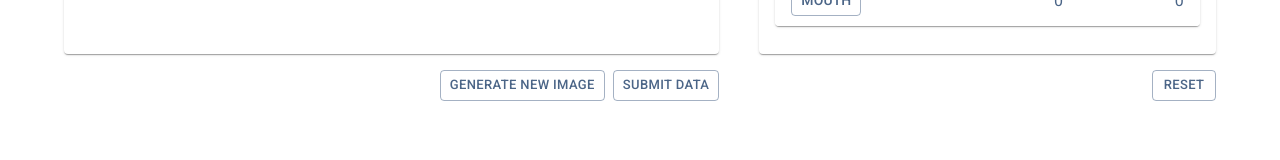
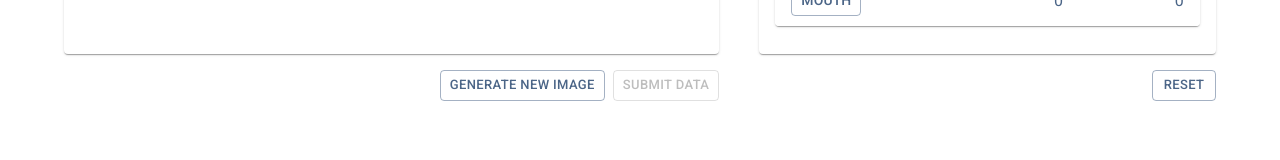
Before and after one commit to timkim0713/monkemotion, a React (Create React App) app: page /contribute in a window 1280 px wide. Shown: the part 631-791 px from the top of the page. Built offline with nearby package versions, Linux system fonts and the light colour scheme.

Commit message:
isDataReady Logic

```diff
--- a/src/components/TagCard.js
+++ b/src/components/TagCard.js
@@ -1,4 +1,4 @@
-import { useState, useRef } from 'react';
+import { useState, useRef, useEffect } from 'react';
 import Typography from '@mui/material/Typography';
 import Button from '@mui/material/Button';
 import Card from '@mui/material/Card';
@@ -30,6 +30,21 @@ function TagCard() {
 
 
     const [data, setData] = useRecoilState(dataRecoil)
+    const [isDataReady, setIsDataReady] = useState(false)
+
+
+
+    useEffect(() => {
+        for (let [key, value] of Object.entries(data)) {
+            if (data[key].x == 0 && data[key].y == 0) {
+                setIsDataReady(false)
+                return
+            }
+        }
+        setIsDataReady(true)
+    }, [data])
+
+
 
 
     function generateNewImage() {
@@ -68,7 +83,7 @@ function TagCard() {
             <Box display={"flex"} justifyContent={"flex-end"} sx={{ mr: -1, mt: 1 }}>
                 <CardActions>
                     <Button variant='outlined' size="small" onClick={() => { generateNewImage() }}>Generate New Image</Button>
-                    <Button variant='outlined' size="small">Submit Data</Button>
+                    <Button variant='outlined' size="small" disabled={!isDataReady} >Submit Data</Button>
                 </CardActions>
             </Box>
         </Grid>
```
